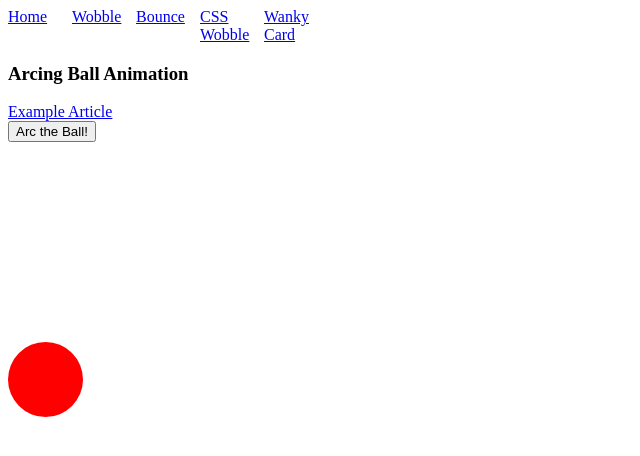
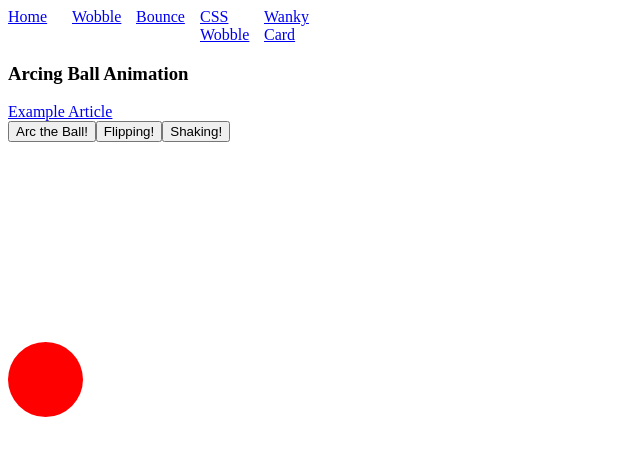
Before and after one commit to godzzo/ng-animation-wobble, an Angular app: page /bounce in a window 1280 px wide. Shown: the top 456 px of the page, without its empty margins (0-640 px from the left). Built offline with nearby package versions, Linux system fonts and the light colour scheme.

Commit message:
Flipping animation added to Bounce component

```diff
--- a/src/app/bounce/bounce.component.html
+++ b/src/app/bounce/bounce.component.html
@@ -6,4 +6,11 @@
 >
 <br />
 <button (click)="toggleBounce()">Arc the Ball!</button>
-<div [@animateArc]="arc" class="ball"></div>
+<button (click)="flipping = !flipping">Flipping!</button>
+<button (click)="shaking = !shaking">Shaking!</button>
+
+<div [@animateArc]="arc"
+	[@flipping]="flipping? 'true': 'false'"
+	[@shaking]="shaking? 'true': 'false'"
+	class="ball"
+></div>
--- a/src/app/bounce/bounce.component.ts
+++ b/src/app/bounce/bounce.component.ts
@@ -82,7 +82,23 @@ const speeding = trigger('animateArc', [
 	),
 ]);
 
-const flipping = trigger('animateArc', [
+const flipping = trigger('flipping', [
+	state('true', style({ backgroundColor: 'grey' })),
+	state('false', style({ backgroundColor: 'red' })),
+	transition(
+		'true => false, false => true',
+		animate(
+			'800ms linear',
+			keyframes([
+				style({ transform: 'rotate3d(0)', offset: 0 }),
+				style({ transform: 'rotate3d(0, 1, 0, 720deg)', offset: 0 }),
+				style({ transform: 'rotate3d(0)', offset: 1 }),
+			]),
+		),
+	),
+]);
+
+const shaking = trigger('shaking', [
 	state('true', style({ backgroundColor: 'grey' })),
 	state('false', style({ backgroundColor: 'red' })),
 	transition(
@@ -125,10 +141,12 @@ const flipping = trigger('animateArc', [
 	templateUrl: './bounce.component.html',
 	styleUrls: ['./bounce.component.scss'],
 
-	animations: [flipping],
+	animations: [animateArc, flipping, shaking],
 })
 export class BounceComponent {
-	arc: string = 'false';
+	arc = 'false';
+	flipping = false;
+	shaking = false;
 
 	toggleBounce() {
 		this.arc = this.arc === 'false' ? 'true' : 'false';
```
